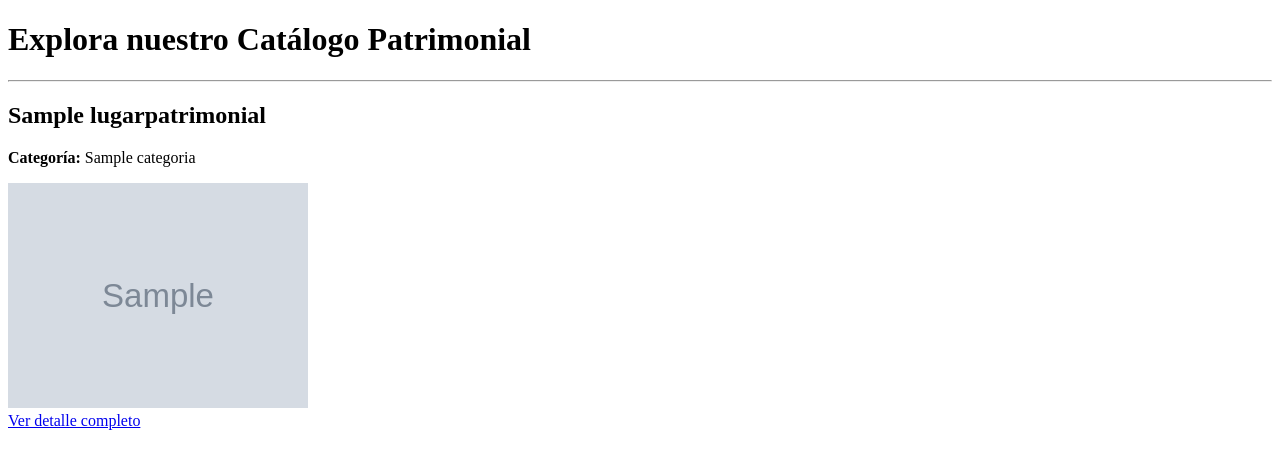
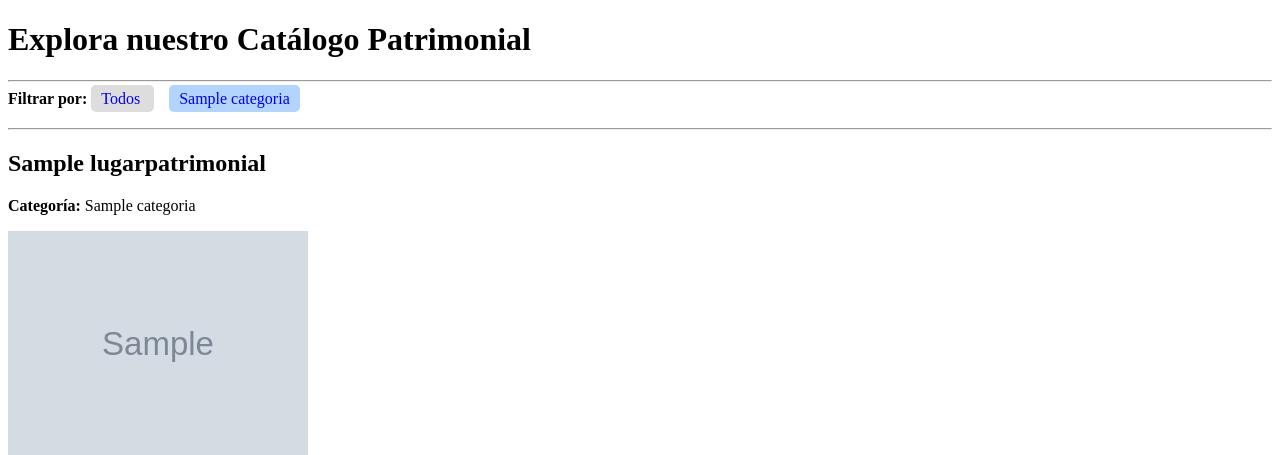
Before and after one commit to Cramirez-M/CER2-RAMIREZCRISTOPHER, a Django app: page /catalogo/ in a window 1280 px wide. Shown: the part 56-511 px from the top of the page. Run offline with Django 5.2, Linux system fonts and the light colour scheme; tables that the repository leaves empty hold one stand-in row (values such as "Sample post"); grey boxes marked "Sample" are stand-in pictures.

Commit message:
arreglo de error

```diff
--- a/certamen_2/urls.py
+++ b/certamen_2/urls.py
@@ -21,6 +21,7 @@ from core import views
 urlpatterns = [
     path('admin/', admin.site.urls),
     path('catalogo/', views.catalogo, name="catalogo" ),
+    path('catalogo/<int:id_cat>/', views.catalogo, name="catalogo_filtro"),
     path('detalle_lugar/<int:id>/', views.detalle_lugar, name='detalle_lugar'),
     path('home/', views.home, name = 'home'),
     path('base/', views.base, name = 'barra_navegable'),
--- a/core/templates/core/catalogo.html
+++ b/core/templates/core/catalogo.html
@@ -4,6 +4,26 @@
     <h1>Explora nuestro Catálogo Patrimonial</h1>
     <hr>
 
+    <!-- BARRA DE FILTROS POR CATEGORÍA -->
+    <div style="margin-bottom: 20px;">
+        <strong>Filtrar por: </strong>
+
+        <!-- Botón para ver todo -->
+        <a href="{% url 'catalogo' %}" style="margin-right: 15px; padding: 5px 10px; background: #ddd; text-decoration: none; border-radius: 5px;">
+            Todos
+        </a>
+
+        <!-- Botones dinámicos de cada categoría -->
+        {% for categoria in lista_categorias %}
+            <a href="{% url 'catalogo_filtro' categoria.id %}" style="margin-right: 15px; padding: 5px 10px; background: #b3d4ff; text-decoration: none; border-radius: 5px;">
+                {{ categoria.nombre }}
+            </a>
+        {% endfor %}
+    </div>
+
+    <hr>
+
+    <!-- LISTA DE LUGARES -->
     {% for lugar in lista_lugares %}
         <div style="margin-bottom: 30px;">
             <h2>{{ lugar.nombre }}</h2>
@@ -12,5 +32,9 @@
             <br>
             <a href="{% url 'detalle_lugar' lugar.id %}">Ver detalle completo</a>
         </div>
+    {% empty %}
+        <!-- Este mensaje solo sale si la categoría existe pero no tiene lugares -->
+        <p>No hay lugares patrimoniales registrados en esta categoría.</p>
     {% endfor %}
+
 {% endblock %}
--- a/core/views.py
+++ b/core/views.py
@@ -1,21 +1,34 @@
 from django.shortcuts import render, get_object_or_404
-from .models import LugarPatrimonial
+from .models import LugarPatrimonial, Categoria
 # Create your views here.
 
 # Esta es la función que creas
-def catalogo(request):
+def catalogo(request, id_cat=None):
 
-    #con objects.all, recolectamos todos los datos de la BD (modelos) y para filtros -> filter
-    lugares = LugarPatrimonial.objects.all()
+    # Siempre traemos las categorías para dibujar los botones
+    categorias_bd = Categoria.objects.all()
 
-    #alamcenamos los datos en forma de diccionario
+    # Preguntamos: ¿El usuario hizo clic en una categoría y nos mandó un número?
+    if id_cat:
+        # Buscamos en la BD donde la columna categoria_id sea igual al id_cat que llegó
+        lugares = LugarPatrimonial.objects.filter(categoria_id=id_cat)
+    else:
+        # Si no mandó número, traemos todos los lugares
+        lugares = LugarPatrimonial.objects.all()
+
+    print("---------------------------------")
+    print("ID RECIBIDO EN LA URL:", id_cat)
+    print("LUGARES ENCONTRADOS:", lugares)
+    print("---------------------------------")
+
+    # Metemos todo a la mochila
     data = {
-        'lista_lugares' : lugares
-
+        'lista_lugares': lugares,
+        'lista_categorias': categorias_bd
     }
-    print(data)
     # 'render' toma la petición, busca el HTML y lo envía al navegador
     return render(request, 'core/catalogo.html', data)
+
 
 def detalle_lugar(request, id):
     # Buscamos el registro exacto usando el id de la URL
```
